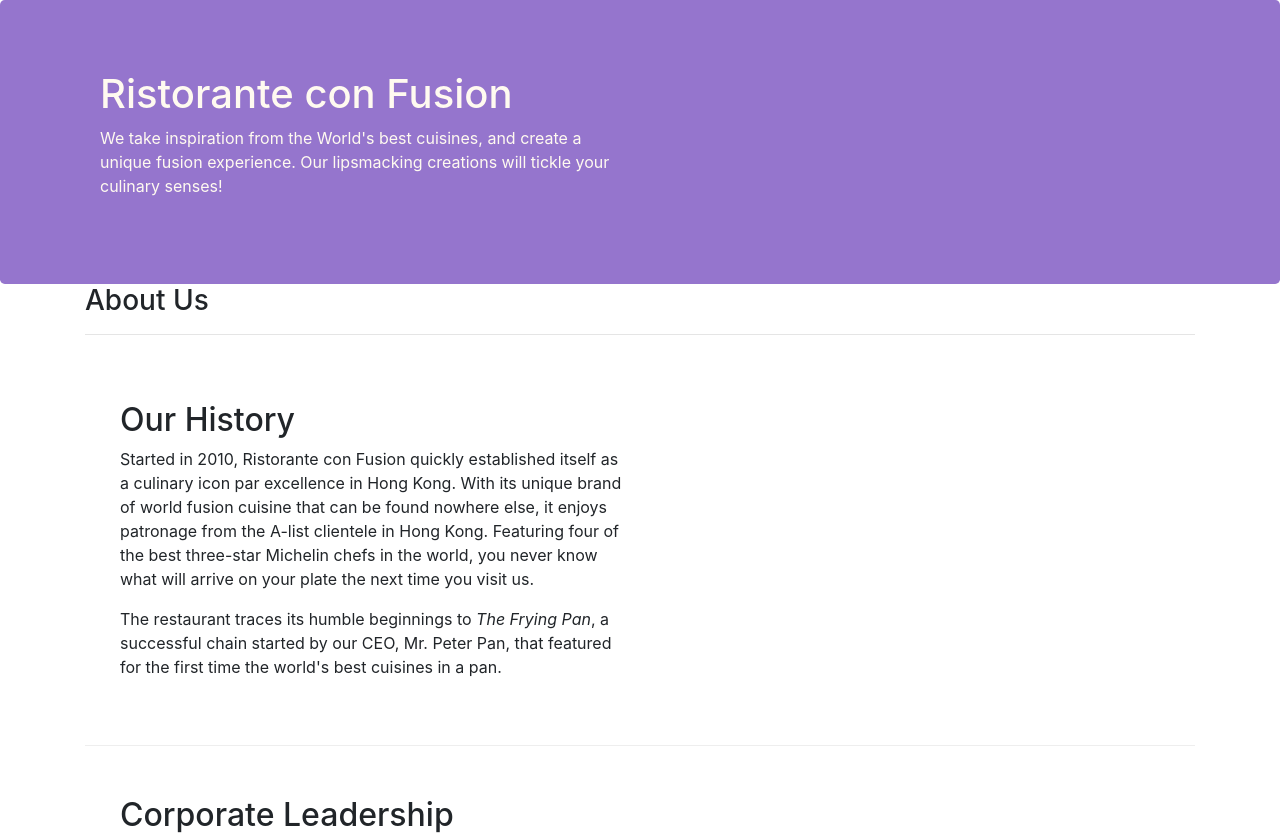
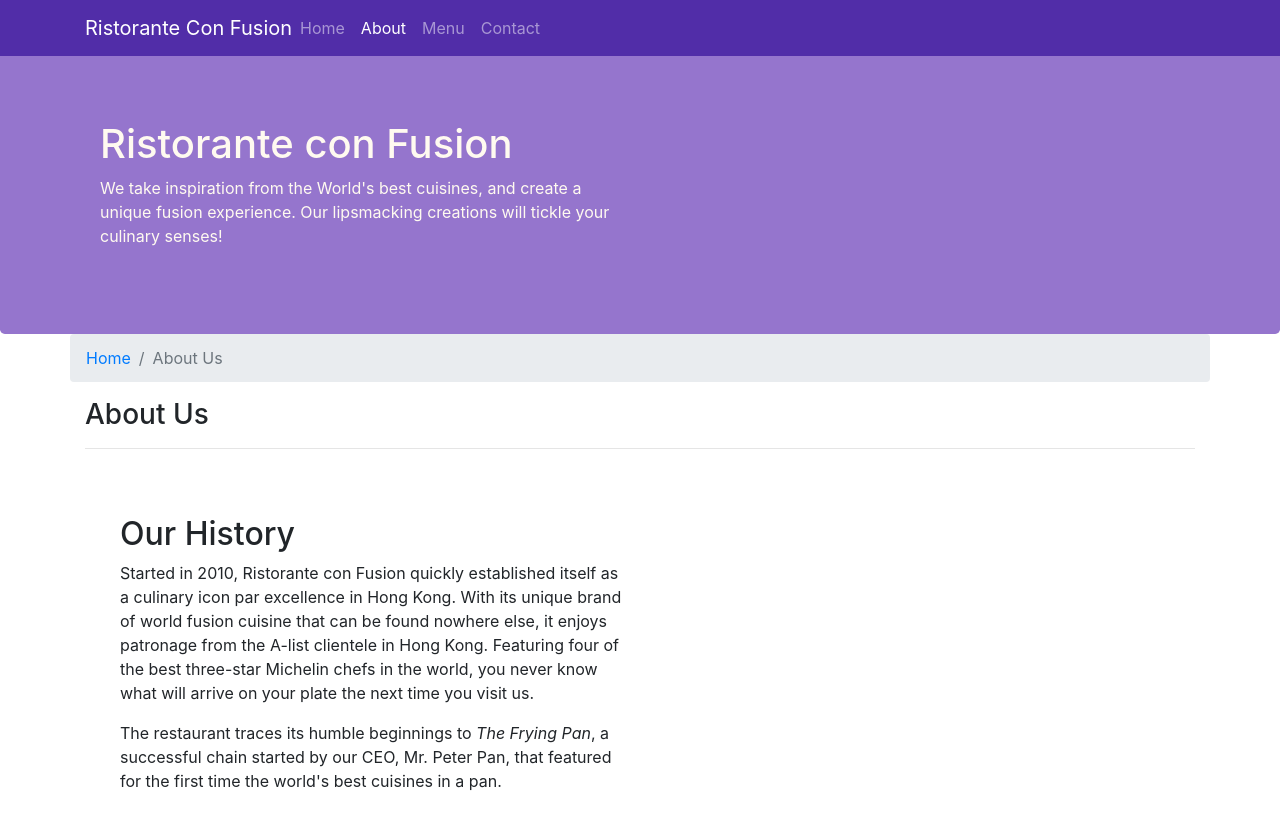
Before and after one commit to Marilynn1504n/Bootstrap4Coursera, a website: page aboutus.html in a window 1280 px wide. Shown: the top 837 px of the page. Drawn offline with nearby package versions, Linux system fonts and the light colour scheme.

Commit message:
Navbar and breadcrumbs

```diff
--- a/aboutus.html
+++ b/aboutus.html
@@ -13,6 +13,23 @@
 </head>
 
 <body>
+    <nav class="navbar navbar-dark navbar-expand-sm fixed-top">
+        <div class="container">
+            <button class="navbar-toggler" type="button" data-toggle="collapse" data-target="#Navbar">
+                <span class="navbar-toggler-icon"></span>
+            </button>
+            <a class="navbar-brand mr-auto" href="./index.html">Ristorante Con Fusion</a>
+            <div class="collapse navbar-collapse" id="Navbar">
+            <ul class="navbar-nav mr-auto">
+                <li class="nav-item"><a class="nav-link" href="./index.html">Home</a></li>
+                <li class="nav-item active"><a class="nav-link" href="#">About</a></li>
+                <li class="nav-item "><a class="nav-link" href="#">Menu</a></li>
+                <li class="nav-item "><a class="nav-link" href="#">Contact</a></li>
+
+            </ul>
+        </div>
+        </div>
+    </nav>
 
     <header class="jumbotron">
         <div class="container">
@@ -29,7 +46,12 @@
 
     <div class="container">
         <div class="row">
-            <div class="col-sm-12" >
+            <ol class="col-12 breadcrumb">
+                <li class="breadcrumb-item"><a href="./index.html">Home</a></li>
+                <li class="breadcrumb-item active">About Us</li>
+            </ol>
+
+            <div class="col-sm-12">
                <h3>About Us</h3>
               <hr>
             </div>
@@ -68,7 +90,7 @@
                 <div class="col-4 offset-1 col-sm-2">
                     <h5>Links</h5>
                     <ul class="list-unstyled">
-                        <li><a href="#">Home</a></li>
+                        <li><a href="./index.html">Home</a></li>
                         <li><a href="#">About</a></li>
                         <li><a href="#">Menu</a></li>
                         <li><a href="#">Contact</a></li>
--- a/css/styles.css
+++ b/css/styles.css
@@ -35,3 +35,13 @@
     margin:0px;
     color: #0f0f0f;
 }
+
+body{
+    padding:50px 0px 0px 0px;
+    z-index :0;
+
+}
+
+.navbar-dark{
+   background-color: #512DA8;
+}
```
Also changed, not shown: index.html (+17 -1 lines).
